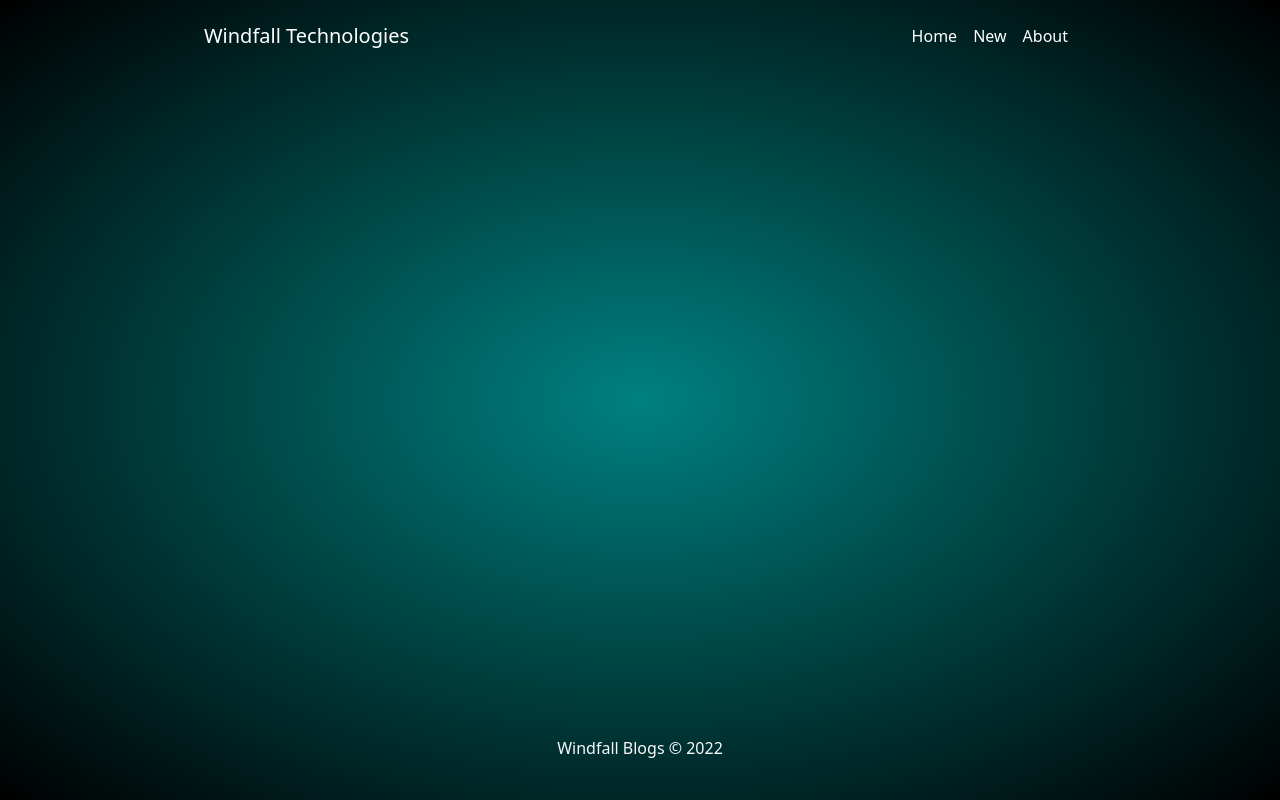
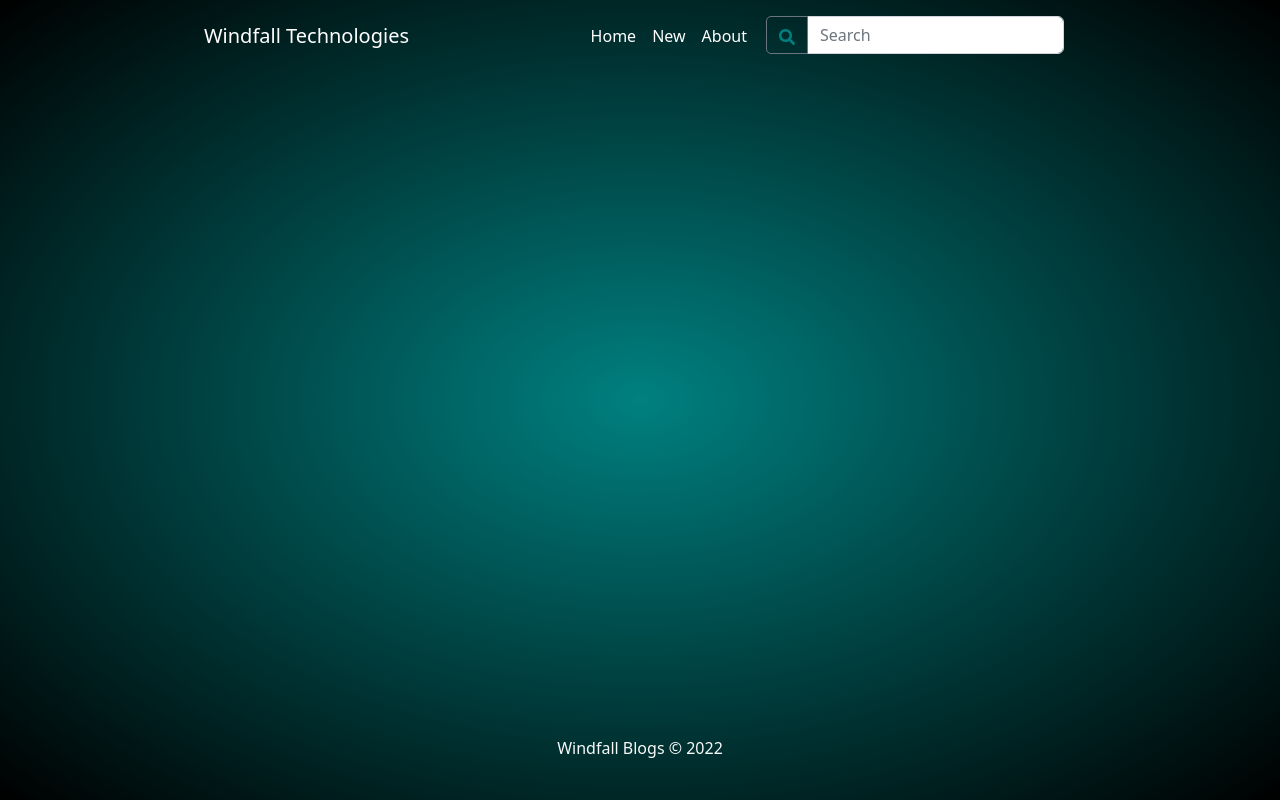
Before and after one commit to JoelOgira/new-blog, a React (Create React App) app: page /about in a window 1280 px wide. Built offline with nearby package versions, Linux system fonts and the light colour scheme; data requests are answered from the project's data file.

Commit message:
Added Search functionality

```diff
--- a/src/App.jsx
+++ b/src/App.jsx
@@ -9,6 +9,8 @@ import NewPost from './Components/NewPost';
 import Home from './Components/Home';
 import PostPage from './Components/PostPage';
 import EditPost from './Components/EditPost';
+import About from './Components/About';
+import ErrorPage from './Components/ErrorPage';
 
 
 const App = () => {
@@ -18,8 +20,16 @@ const App = () => {
   const [postBody, setPostBody] = useState('');
   const [editTitle, setEditTitle] = useState('');
   const [editBody, setEditBody] = useState('');
+  const [search, setSearch] = useState('');
+  const [searchResults, setSearchResults] = useState([]);
 
   const history = useNavigate();
+
+  useEffect(() => {
+    const filteredResults = posts.filter(post => ((post.title).toLowerCase().includes(search.toLowerCase())) ||
+    ((post.body).toLowerCase().includes(search.toLowerCase())));
+    setSearchResults(filteredResults.reverse());
+  }, [posts, search]);
 
   useEffect(() => {
     const getPosts = async () => {
@@ -75,12 +85,14 @@ const App = () => {
 
   return (
     <div className="App">
-        <Header />
+        <Header search={search} setSearch={setSearch} />
           <Routes>
-            <Route path='/' element={ <Home posts={posts} /> } />
+            <Route path='/' element={ <Home posts={searchResults} /> } />
             <Route path='/post' element={<NewPost handleSubmit={handleSubmit} postTitle={postTitle} setPostTitle={setPostTitle} postBody={postBody} setPostBody={setPostBody} />} />
             <Route path='/post/:id' element={<PostPage posts={posts} handleDelete={handleDelete}/>} />
-            <Route path='/edit/:id' element={<EditPost posts={posts} handleEdit={handleEdit} editTitle={editTitle} setEditTitle={setEditTitle} editBody={editBody}  setEditBody={setEditBody} /> } />
+            <Route path='/edit/:id' element={<EditPost posts={posts} handleEdit={handleEdit} editTitle={editTitle} setEditTitle={setEditTitle} editBody={editBody}  setEditBody={setEditBody} />} />
+            <Route path='/about' element={<About />} />
+            <Route path='*' element={<ErrorPage />} />
           </Routes>
         <Footer />
     </div>
--- a/src/Components/ErrorPage.jsx
+++ b/src/Components/ErrorPage.jsx
@@ -1,8 +1,12 @@
+import { Link } from "react-router-dom";
 const ErrorPage = () => {
     return (
-    <div className="ErrorPage container">
-
-    </div>
+    <main className="ErrorPage container">
+        <div className="card p-4">
+            <h2 className="card-title my-4 text-center">Error. The Requested Page is not available</h2>
+            <Link to="/"><h6 className="card-text text-center">Go back to HomePage</h6></Link>
+        </div>
+    </main>
     )
 }
 
--- a/src/Components/Header.jsx
+++ b/src/Components/Header.jsx
@@ -1,6 +1,7 @@
 import { Link } from "react-router-dom";
+import Search from "./Search";
 
-const Header = () => {
+const Header = ({search, setSearch}) => {
     return (
     <header className="Header navbar navbar-expand-sm py-3">
         <div className="container">
@@ -17,6 +18,7 @@ const Header = () => {
                 <li className="nav-item">
                     <Link to='/about' className="nav-link">About</Link>
                 </li>
+                <Search search={search} setSearch={setSearch} />
             </ul>
         </div>
     </header>
--- a/src/Components/Search.jsx
+++ b/src/Components/Search.jsx
@@ -1,8 +1,20 @@
-const Search = () => {
+import { FaSearch } from "react-icons/fa";
+
+const Search = ({search, setSearch}) => {
   return (
-    <div>
-
-    </div>
+    <form className="container searchForm" onSubmit={e => e.preventDefault()}>
+      <div className="input-group">
+        <label htmlFor="Search Form" className="search-label">Search Form</label>
+        <button className="btn btn-outline-secondary search-btn"><FaSearch /> </button>
+        <input
+          type="text"
+          placeholder="Search"
+          className="form-control"
+          value={search}
+          onChange={e => setSearch(e.target.value)}
+        />
+      </div>
+    </form>
   )
 }
 
--- a/src/index.css
+++ b/src/index.css
@@ -19,6 +19,10 @@ a {
   text-decoration: none !important;
 }
 
+a:hover {
+  color: #003F3F !important;
+}
+
 
 .App {
   display: flex;
@@ -33,6 +37,24 @@ a {
 .Header {
   width: 100%;
   margin-bottom: 1rem;
+}
+
+.searchForm input:focus {
+  box-shadow: none;
+}
+
+.search-label {
+  position: absolute;
+  left: -999999px;
+}
+
+.search-btn {
+  border-radius: 5px 0 0 5px !important;
+  color: teal !important;
+}
+
+.search-btn:hover {
+  color: #003F3F !important;
 }
 
 /* Content styling */
```
Also changed, not shown: data/db.json (+6 -6 lines).
